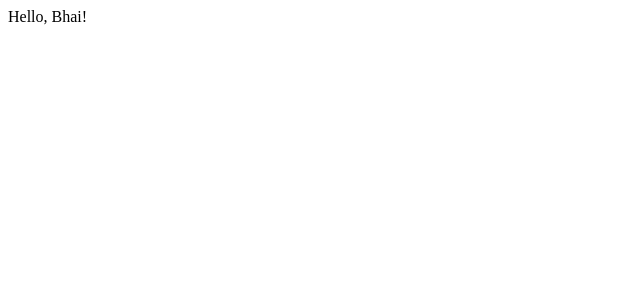
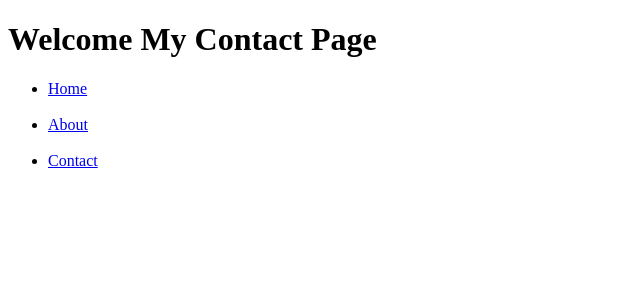
Before and after one commit to Reeteshprajapati/React-practice, a React (Vite) app: page /contact in a window 1280 px wide. Shown: the top 300 px of the page, without its empty margins (0-640 px from the left). Built offline with nearby package versions, Linux system fonts and the light colour scheme.

Commit message:
Added Routes

```diff
--- a/src/App.jsx
+++ b/src/App.jsx
@@ -1,15 +1,30 @@
 import { BrowserRouter, Routes, Route, Link } from "react-router-dom";
 import React, { useState, useContext } from "react";
-import A from "./component1/A.jsx";
+// import A from "./component1/A.jsx";
+import Home from "./pages/Home.jsx";
+import About from "./pages/About.jsx";
+import Contact from "./pages/Contact.jsx";
+import Navbar from "./pages/Navbar.jsx";
 
-const ThemesContext = React.createContext();
+
+// const ThemesContext = React.createContext();
 function App() {
-  const [theme, setTheme] = useState("Hello, Bhai!");
+  // const [theme, setTheme] = useState("Hello, Bhai!");
+
   return (
     <>
-      <ThemesContext.Provider value={theme}>
+    <BrowserRouter>
+      <Routes>
+        <Route path="/" element={<Home/>} />
+        <Route path="/about" element={<About/>} />
+        <Route path="/contact" element={<Contact/>} />
+      </Routes>
+    </BrowserRouter>
+
+    <Navbar/>
+      {/* <ThemesContext.Provider value={theme}>
         <A />
-      </ThemesContext.Provider>
+      </ThemesContext.Provider> */}
 
     </>
   );
@@ -23,7 +38,7 @@ function App() {
 // }
 
 export default App;
-export { ThemesContext };
+// export { ThemesContext };
 
 //  <h2>{a+3}</h2>
 //       <h2>{a}</h2>
--- /dev/null
+++ b/src/pages/About.jsx
@@ -0,0 +1,11 @@
+import React from 'react'
+
+const About = () => {
+  return (
+    <>
+        <h1>Welcome My About Page </h1>
+    </>
+  )
+}
+
+export default About
--- /dev/null
+++ b/src/pages/Contact.jsx
@@ -0,0 +1,11 @@
+import React from 'react'
+
+const Contact = () => {
+  return (
+    <>
+        <h1>Welcome My Contact Page </h1>
+    </>
+  )
+}
+
+export default Contact
--- /dev/null
+++ b/src/pages/Home.jsx
@@ -0,0 +1,11 @@
+import React from 'react'
+
+const Home = () => {
+  return (
+    <>
+        <h1>Welcome My Home Page </h1>
+    </>
+  )
+}
+
+export default Home
--- /dev/null
+++ b/src/pages/Navbar.jsx
@@ -0,0 +1,23 @@
+import React from 'react'
+
+const Navbar = () => {
+  return (
+    <div>
+        <ul>
+            <li>
+                <a href="/">Home</a>
+            </li>
+                <br />
+            <li>
+                <a href="/about">About</a>
+            </li>
+                <br />
+            <li>
+                <a href="/contact">Contact</a>
+            </li>
+        </ul>
+    </div>
+  )
+}
+
+export default Navbar
```
